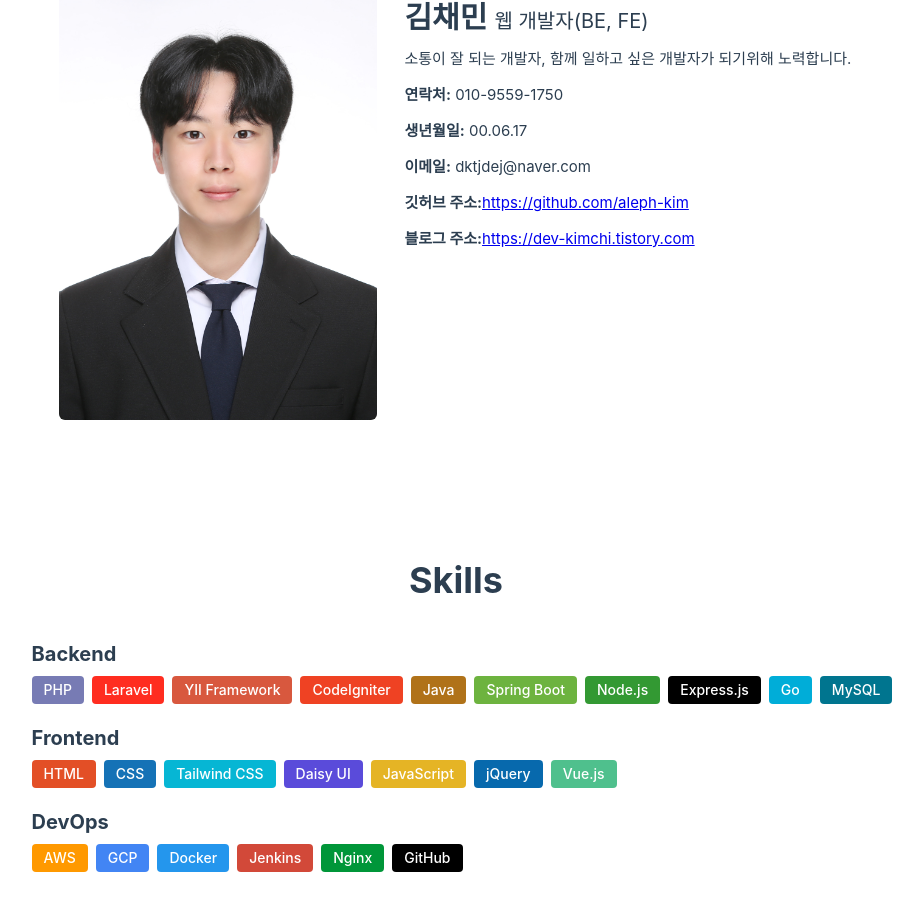
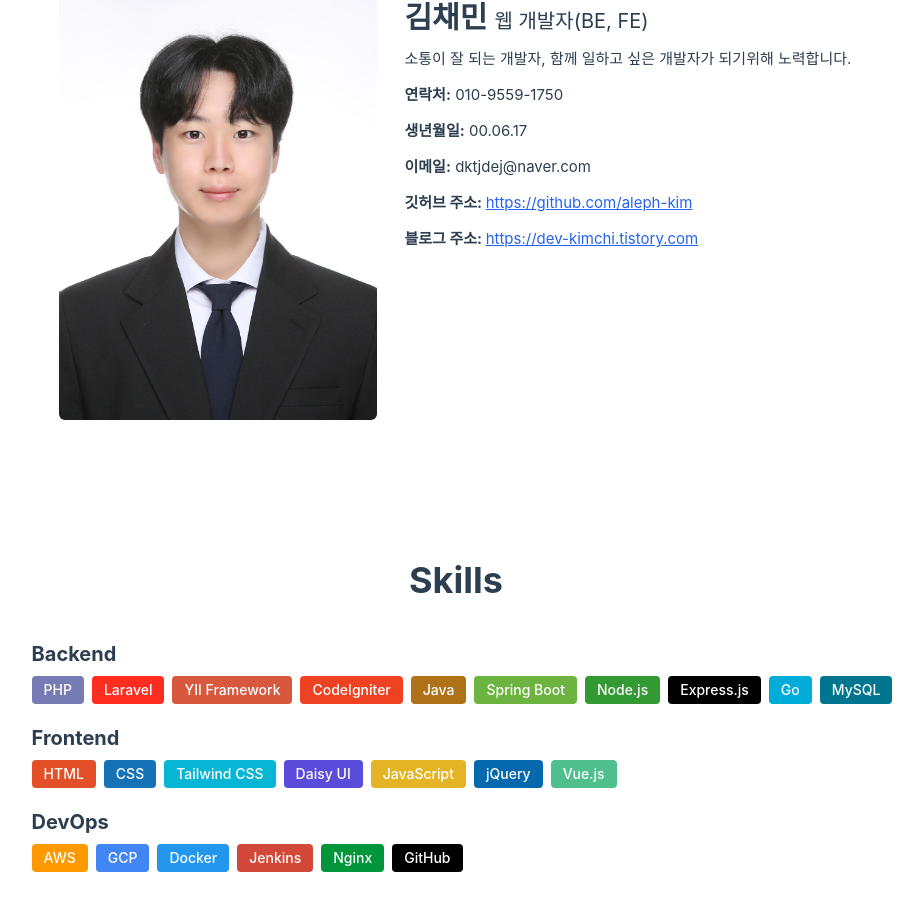
Before and after one commit to Aleph-Kim/portfolio, a Vue app: page / in a window 1280 px wide. Shown: the part 933-1844 px from the top of the page, without its empty margins (184-1107 px from the left). Built offline with nearby package versions, Linux system fonts and the light colour scheme.

Commit message:
수정 - About 컴포넌트 링크 가독성 향상

```diff
--- a/src/components/About.vue
+++ b/src/components/About.vue
@@ -15,12 +15,12 @@
                     <p class="mb-3"><span class="font-bold">생년월일:</span> {{ about.birthday }}</p>
                     <p class="mb-3"><span class="font-bold">이메일:</span> {{ about.email }}</p>
                     <p class="mb-3">
-                        <span class="font-bold">깃허브 주소:</span>
-                        <a :href="about.github" target="_blank">{{ about.github }}</a>
+                        <span class="font-bold">깃허브 주소: </span>
+                        <a :href="about.github" target="_blank" class="text-blue-600 hover:text-blue-800 transition">{{ about.github }}</a>
                     </p>
                     <p class="mb-3">
-                        <span class="font-bold">블로그 주소:</span>
-                        <a :href="about.blog" target="_blank">{{ about.blog }}</a>
+                        <span class="font-bold">블로그 주소: </span>
+                        <a :href="about.blog" target="_blank" class="text-blue-600 hover:text-blue-800 transition">{{ about.blog }}</a>
                     </p>
                 </div>
             </div>
```
